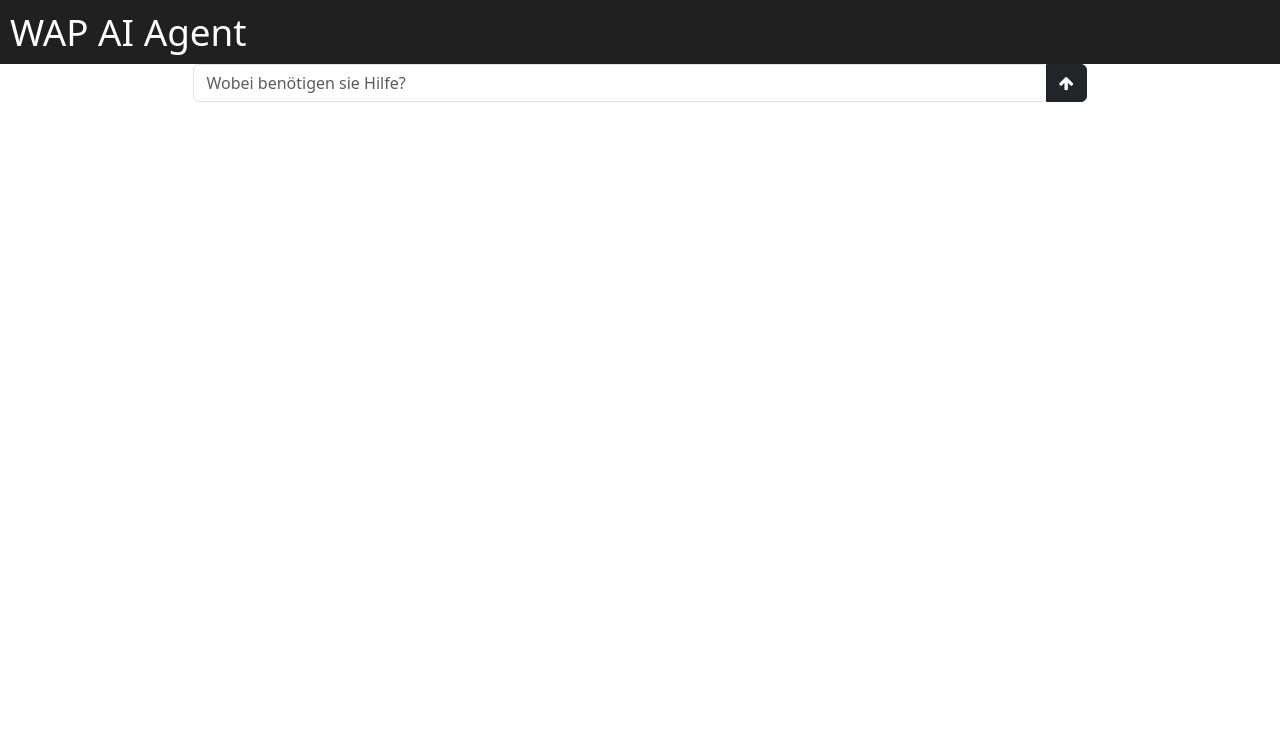
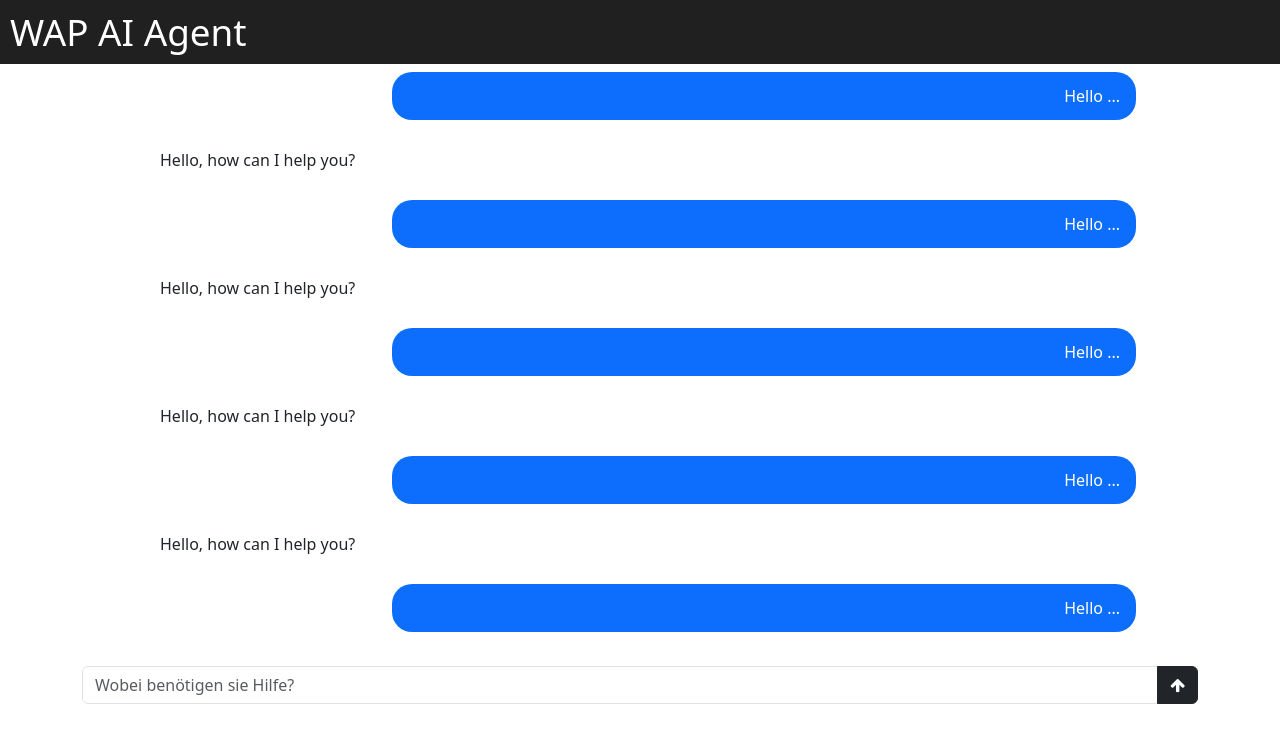
Before and after one commit to elia-driesner-pdr/wap_ai_agent, an Angular app: page / in a window 1280 px wide. Shown: the top 742 px of the page. Built offline with nearby package versions, Linux system fonts and the light colour scheme.

Commit message:
chat looking acceptable

```diff
--- a/src/app/app.component.html
+++ b/src/app/app.component.html
@@ -1,4 +1,6 @@
 <div>
   <app-header></app-header>
-  <app-input-field></app-input-field>
+  <div>
+    <app-chat></app-chat>
+  </div>
 </div>
--- a/src/app/app.component.ts
+++ b/src/app/app.component.ts
@@ -1,14 +1,14 @@
 import { Component } from '@angular/core';
 import { RouterOutlet } from '@angular/router';
 
-import { InputFieldComponent } from './input-field/input-field.component';
 import { HeaderComponent } from './header/header.component';
+import { ChatComponent } from './chat/chat.component';
 
 @Component({
   selector: 'app-root',
   imports: [
-    InputFieldComponent,
-    HeaderComponent
+    HeaderComponent,
+    ChatComponent
   ],
   templateUrl: './app.component.html',
   styleUrl: './app.component.css'
--- /dev/null
+++ b/src/app/chat/chat.component.css
@@ -0,0 +1,32 @@
+.chat-container {
+    height: calc(100vh - 25vh); /* Platz für Eingabefeld */
+    overflow-y: auto;
+    padding: 1rem;
+    border-radius: 10px;
+    display: flex;
+    flex-direction: column-reverse; /* Startet von unten */
+}
+
+.chat-message {
+    padding: 0.75rem 1rem;
+    border-radius: 20px;
+    margin-bottom: 1rem;
+    word-break: break-word;
+    max-width: 75%;
+}
+
+.sent {
+    background-color: #0d6efd;
+    color: white;
+    align-self: flex-end;
+    text-align: right;
+    margin-left: auto;
+}
+
+.input-field{
+    width: 100%;
+    display: flex;
+    justify-content: center;
+    position: fixed;
+    bottom: 10%;
+}
--- /dev/null
+++ b/src/app/chat/chat.component.html
@@ -0,0 +1,27 @@
+<div class="d-flex justify-content-center" style="bottom: 10vh;">
+    <div class="chat-container w-100" style="max-width: 80vw;">
+        <div class="chat">
+            @for(message of messages; track message) {
+                <div class="chat-message {{ message.type }}">
+                    {{ message.text }}
+                </div>
+            }
+        </div>
+    </div>
+</div>
+
+<form class="position-fixed start-0 end-0 p-3" style="bottom: 10vh;">
+    <div class="container">
+        <div class="input-group">
+            <input
+                type="text"
+                class="form-control"
+                name="promt"
+                placeholder="Wobei benötigen sie Hilfe?"
+            >
+            <button class="btn btn-dark" type="button">
+                <i class="fa fa-arrow-up"></i>
+            </button>
+        </div>
+    </div>
+</form>
--- /dev/null
+++ b/src/app/chat/chat.component.ts
@@ -0,0 +1,36 @@
+import { Component } from '@angular/core';
+
+@Component({
+  selector: 'app-chat',
+  imports: [],
+  templateUrl: './chat.component.html',
+  styleUrl: './chat.component.css'
+})
+export class ChatComponent {
+  messages : any = [
+    {text: 'Hello, how can I help you?', type: 'recieved' },
+    {text: 'Hello ...', type: 'sent' },
+    {text: 'Hello, how can I help you?', type: 'recieved' },
+    {text: 'Hello ...', type: 'sent' },
+    {text: 'Hello, how can I help you?', type: 'recieved' },
+    {text: 'Hello ...', type: 'sent' },
+    {text: 'Hello, how can I help you?', type: 'recieved' },
+    {text: 'Hello ...', type: 'sent' },
+    {text: 'Hello, how can I help you?', type: 'recieved' },
+    {text: 'Hello ...', type: 'sent' },
+    {text: 'Hello, how can I help you?', type: 'recieved' },
+    {text: 'Hello ...', type: 'sent' },
+    {text: 'Hello, how can I help you?', type: 'recieved' },
+    {text: 'Hello ...', type: 'sent' },
+    {text: 'Hello, how can I help you?', type: 'recieved' },
+    {text: 'Hello ...', type: 'sent' },
+    {text: 'Hello, how can I help you?', type: 'recieved' },
+    {text: 'Hello ...', type: 'sent' },
+    {text: 'Hello, how can I help you?', type: 'recieved' },
+    {text: 'Hello ...', type: 'sent' },
+    {text: 'Hello, how can I help you?', type: 'recieved' },
+    {text: 'Hello ...', type: 'sent' },
+    {text: 'Hello, how can I help you?', type: 'recieved' },
+    {text: 'Hello ...', type: 'sent' },
+  ];
+}
--- a/src/app/input-field/input-field.component.html
+++ /dev/null
@@ -1,19 +0,0 @@
-<div>
-    <form class="row input-form">
-        <div class="input-group justify-content-center">
-            <div class="col-8">
-                <input
-                    type="text"
-                    class="form-control"
-                    name="promt"
-                    placeholder="Wobei benötigen sie Hilfe?"
-                >
-            </div>
-            <button
-                class="btn btn-dark col-auto"
-                type="button">
-                <i class="fa fa-arrow-up"></i>
-            </button>
-        </div>
-    </form>
-</div>
```
Also changed, not shown: src/app/input-field/input-field.component.ts (deleted, +0 -11 lines), src/app/input-field/input-field.component.css (deleted), 1 other file (tests, documents, lock files or other folders).
